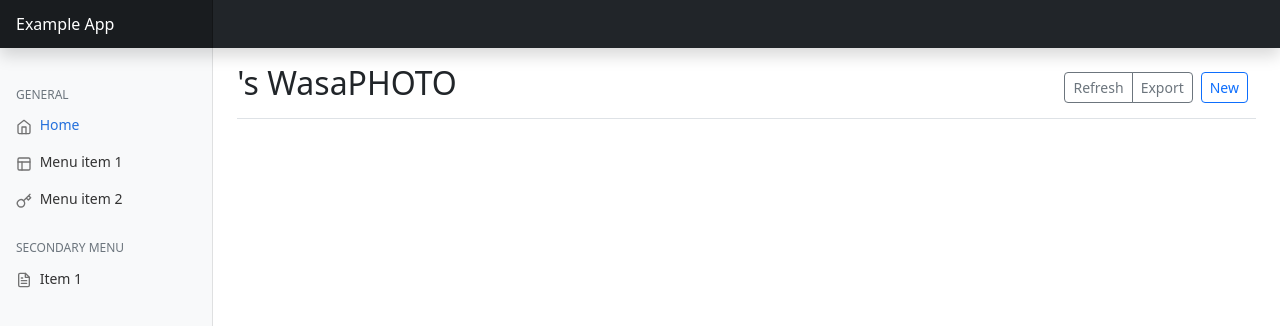
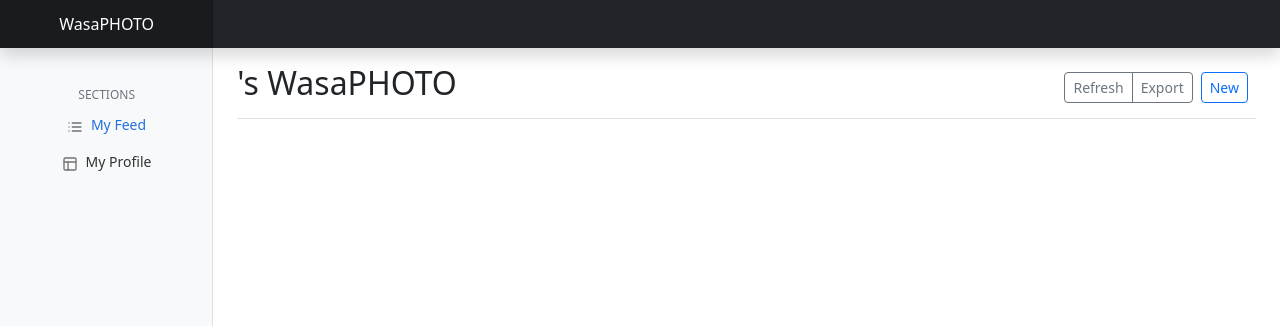
Before and after one commit to neoSnakex34/WasaPhoto, a Vue app in the folder webui/: page / in a window 1280 px wide. Shown: the top 326 px of the page. Built offline with nearby package versions, Linux system fonts and the light colour scheme.

Commit message:
login page almost complete, need to remove sidebar if on login page

```diff
--- a/webui/src/App.vue
+++ b/webui/src/App.vue
@@ -8,7 +8,7 @@ export default {}
 <template>
 
 	<header class="navbar navbar-dark sticky-top bg-dark flex-md-nowrap p-0 shadow">
-		<a class="navbar-brand col-md-3 col-lg-2 me-0 px-3 fs-6" href="#/">Example App</a>
+		<a class="navbar-brand d-flex justify-content-center col-md-3 col-lg-2 me-0 px-3 fs-6" href="#/">WasaPHOTO</a>
 		<button class="navbar-toggler position-absolute d-md-none collapsed" type="button" data-bs-toggle="collapse" data-bs-target="#sidebarMenu" aria-controls="sidebarMenu" aria-expanded="false" aria-label="Toggle navigation">
 			<span class="navbar-toggler-icon"></span>
 		</button>
@@ -18,38 +18,20 @@ export default {}
 		<div class="row">
 			<nav id="sidebarMenu" class="col-md-3 col-lg-2 d-md-block bg-light sidebar collapse">
 				<div class="position-sticky pt-3 sidebar-sticky">
-					<h6 class="sidebar-heading d-flex justify-content-between align-items-center px-3 mt-4 mb-1 text-muted text-uppercase">
-						<span>General</span>
+					<h6 class="sidebar-heading d-flex justify-content-center align-items-center px-3 mt-4 mb-1 text-muted text-uppercase">
+						<span>sections</span>
 					</h6>
-					<ul class="nav flex-column">
+					<ul class="nav d-flex flex-column align-items-center">
 						<li class="nav-item">
 							<RouterLink to="/" class="nav-link">
-								<svg class="feather"><use href="/feather-sprite-v4.29.0.svg#home"/></svg>
-								Home
+								<svg class="feather"><use href="/feather-sprite-v4.29.0.svg#list"/></svg>
+								My Feed
 							</RouterLink>
 						</li>
 						<li class="nav-item">
 							<RouterLink to="/link1" class="nav-link">
 								<svg class="feather"><use href="/feather-sprite-v4.29.0.svg#layout"/></svg>
-								Menu item 1
-							</RouterLink>
-						</li>
-						<li class="nav-item">
-							<RouterLink to="/link2" class="nav-link">
-								<svg class="feather"><use href="/feather-sprite-v4.29.0.svg#key"/></svg>
-								Menu item 2
-							</RouterLink>
-						</li>
-					</ul>
-
-					<h6 class="sidebar-heading d-flex justify-content-between align-items-center px-3 mt-4 mb-1 text-muted text-uppercase">
-						<span>Secondary menu</span>
-					</h6>
-					<ul class="nav flex-column">
-						<li class="nav-item">
-							<RouterLink :to="'/some/' + 'variable_here' + '/path'" class="nav-link">
-								<svg class="feather"><use href="/feather-sprite-v4.29.0.svg#file-text"/></svg>
-								Item 1
+								My Profile
 							</RouterLink>
 						</li>
 					</ul>
--- a/webui/src/views/LoginView.vue
+++ b/webui/src/views/LoginView.vue
@@ -46,8 +46,11 @@
 
 <template>
   <div class="d-flex justify-content-center flex-column align-items-center">
-    <img class="mt-4 align-items-center" src="../assets/icons/w-button-icon.svg" alt="" width="80" height="80">
-    <p class="h4 mt-3 mb-3 fw-bold">LOGIN</p>
+    <div class="d-flex justify-content-center flex-column align-items-center" style="width: 40%">
+   	  <svg class="feather mt-0" style="width: 15%; height: 15%;"><use href="/feather-sprite-v4.29.0.svg#camera"/></svg>
+    </div>
+    <!-- <img class="mt-4 align-items-center" src="../assets/icons/w-button-icon.svg" alt="" width="80" height="80"> -->
+    <p class="h4 mb-2 fw-bold">LOGIN</p>
     <div class="container" style ="width: 50%;">
       <form class="d-flex flex-column form-signin">
         <input type="text" id="username" v-model="username" class="form-control" placeholder="Enter your username">
```
